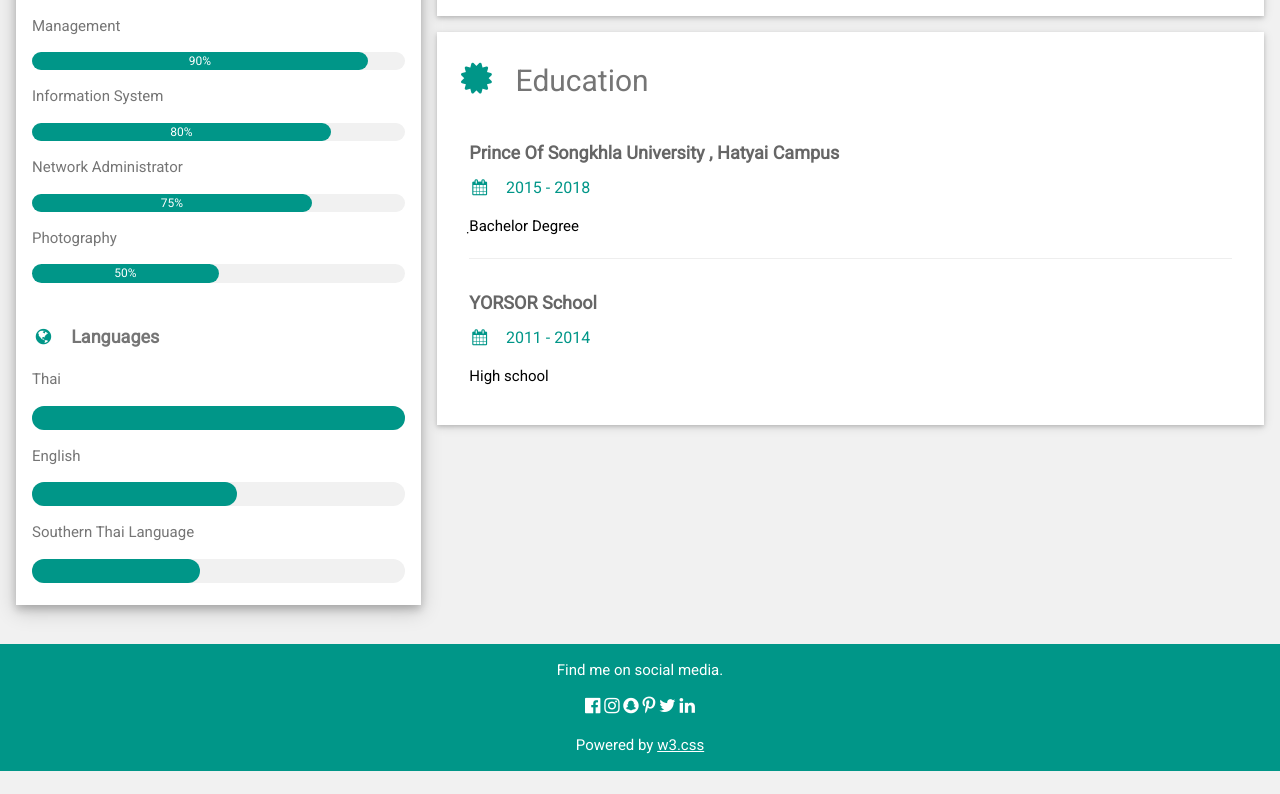
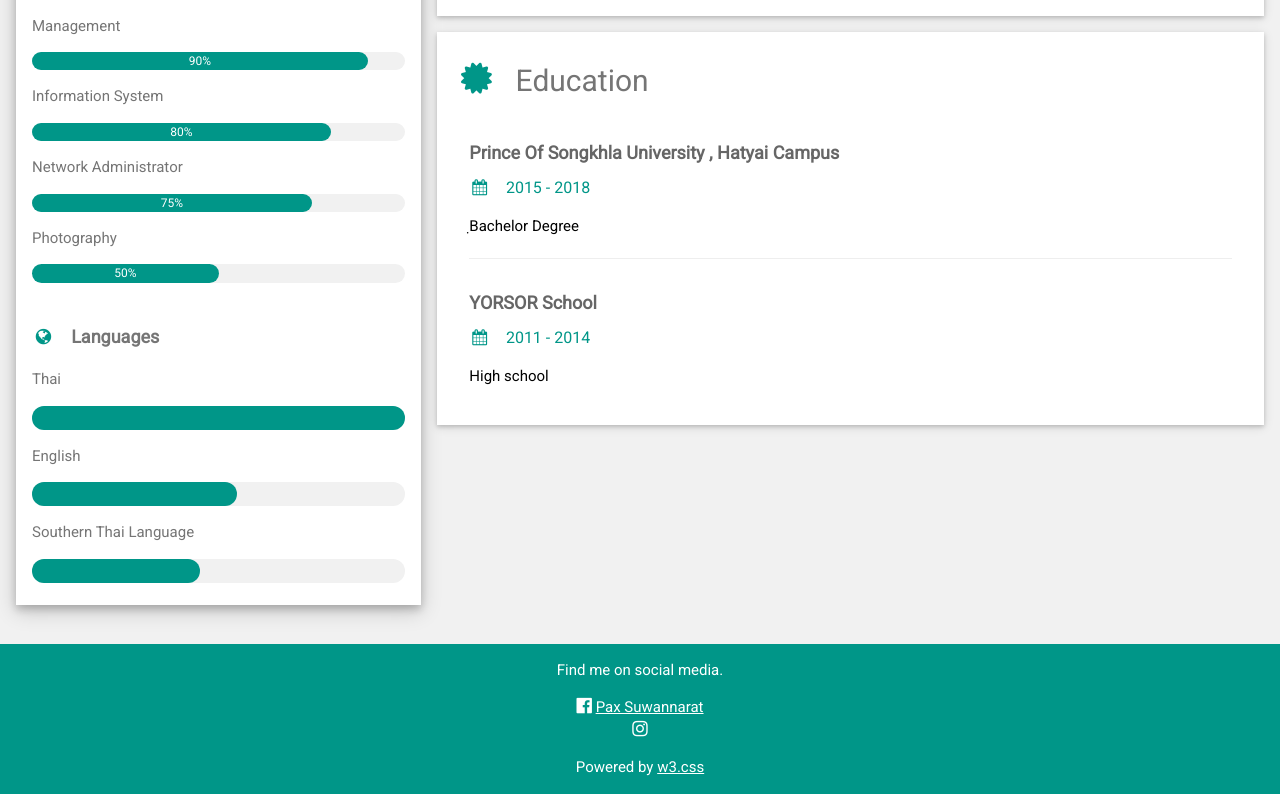
Before and after one commit to phutares/project01, a plain HTML site: page index.html in a window 1280 px wide. Shown: the part 543-1337 px from the top of the page. Before the commit the page ends 1314 px from the top, so only its background shows below. Drawn offline with Linux system fonts and the light colour scheme.

Commit message:
Update index.html

```diff
--- a/index.html
+++ b/index.html
@@ -127,11 +127,10 @@ html,body,h1,h2,h3,h4,h5,h6 {font-family: "Roboto", sans-serif}
 <footer class="w3-container w3-teal w3-center w3-margin-top">
   <p>Find me on social media.</p>
   <i class="fa fa-facebook-official w3-hover-text-indigo w3-large"></i>
+  <a href="https://www.facebook.com/Porpax.kub" target="_blank">Pax Suwannarat</a><br />
   <i class="fa fa-instagram w3-hover-text-purple w3-large"></i>
-  <i class="fa fa-snapchat w3-hover-text-yellow w3-large"></i>
-  <i class="fa fa-pinterest-p w3-hover-text-red w3-large"></i>
-  <i class="fa fa-twitter w3-hover-text-light-blue w3-large"></i>
-  <i class="fa fa-linkedin w3-hover-text-indigo w3-large"></i>
+
+
   <p>Powered by <a href="https://www.w3schools.com/w3css/default.asp" target="_blank">w3.css</a></p>
 </footer>
 
```
